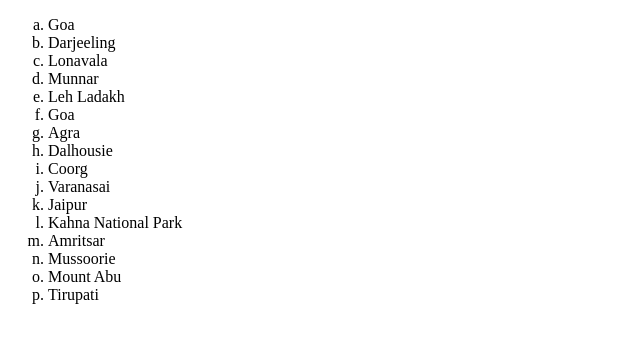
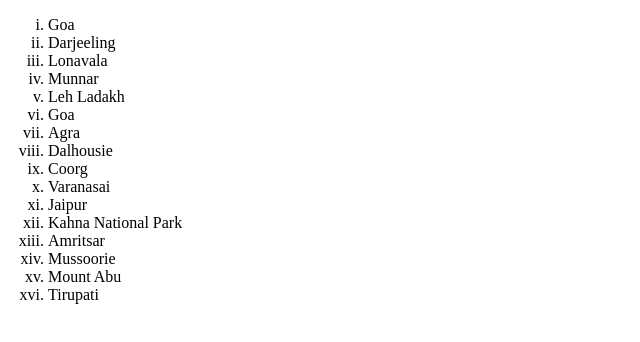
Before and after one commit to Avinay1165/React-will-you-be-my-valentine---Holiday-List-React, a React app: page / in a window 1280 px wide. Shown: the top 342 px of the page, without its empty margins (0-640 px from the left). Built offline with nearby package versions, Linux system fonts and the light colour scheme.

Commit message:
Update App.js

```diff
--- a/src/components/App.js
+++ b/src/components/App.js
@@ -40,7 +40,7 @@ class App extends Component {
   render() {
     return (
       <div id="main">
-         <ol type="a">
+         <ol type="i">
           {this.cityList.map((value,index)=>{
             if(value.country=="India")
             {
```
